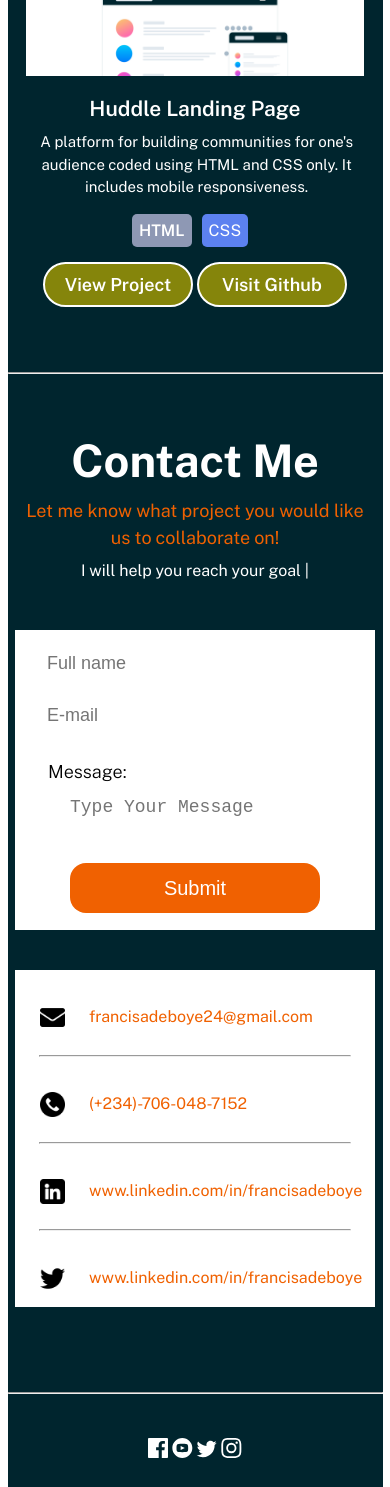
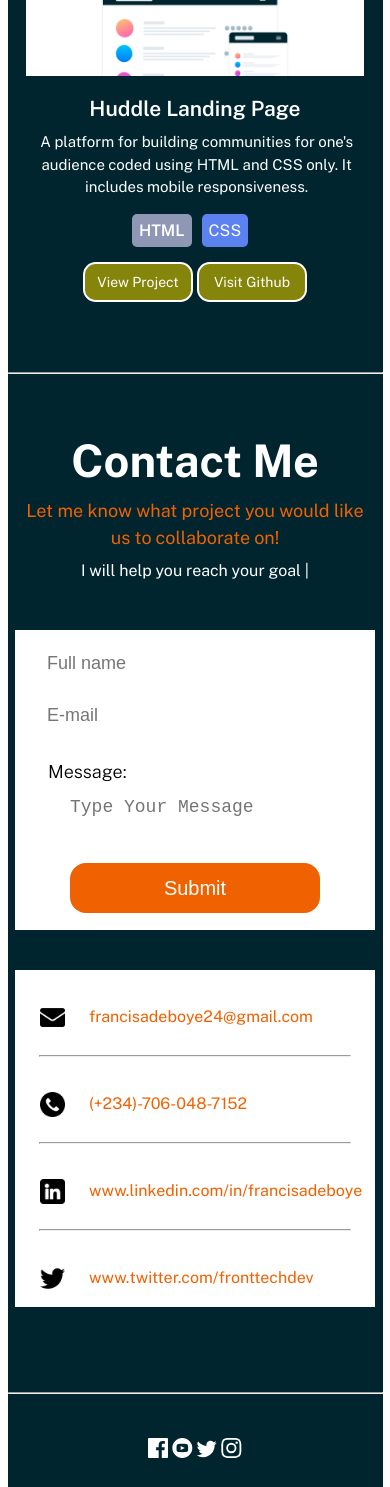
Before and after one commit to FrancisAdeboye/portfolio, a plain HTML site: page index.html in a window 390 px wide. Shown: the part 3794-5281 px from the top of the page. Drawn offline with nearby package versions, Linux system fonts and the light colour scheme; a web font is replaced by a local one.

Commit message:
Add files via upload

```diff
--- a/index.html
+++ b/index.html
@@ -240,7 +240,7 @@
               <ul>
                 <li>
                   <img src="images/twitter (1).png" alt="twitter">
-                  <a href="https://www.linkedin.com/in/francisadeboye/" target="_blank">www.linkedin.com/in/francisadeboye</a>
+                  <a href="https://twitter.com/fronttechdev" target="_blank">www.twitter.com/fronttechdev</a>
                 </li>
               </ul>
           </div>
--- a/styles.css
+++ b/styles.css
@@ -392,7 +392,7 @@
     background-color: rgb(133, 133, 11);
     border-style: solid;
     border-color: white;
-    border-radius: 6rem;
+    border-radius: 0.8rem;
     font-family: 'Public Sans', sans-serif;
     font-size: 18px;
     font-weight: 600;
@@ -498,7 +498,7 @@
     border-radius: 1rem;
   }
   .submit:hover {
-    opacity: 0.6;
+    background-color: hsl(192, 100%, 9%);
     cursor: pointer;
   }
   .contact-sheet {
@@ -960,12 +960,12 @@
     background-color: rgb(133, 133, 11);
     border-style: solid;
     border-color: white;
-    border-radius: 6rem;
+    border-radius: 0.8rem;
     font-family: 'Public Sans', sans-serif;
-    font-size: 18px;
-    font-weight: 600;
+    font-size: 14px;
+    font-weight: 500;
     padding: 10px;
-    width: 150px;
+    width: 110px;
     margin-top: 15px;
   }
   .swiper-description button:hover {
```
